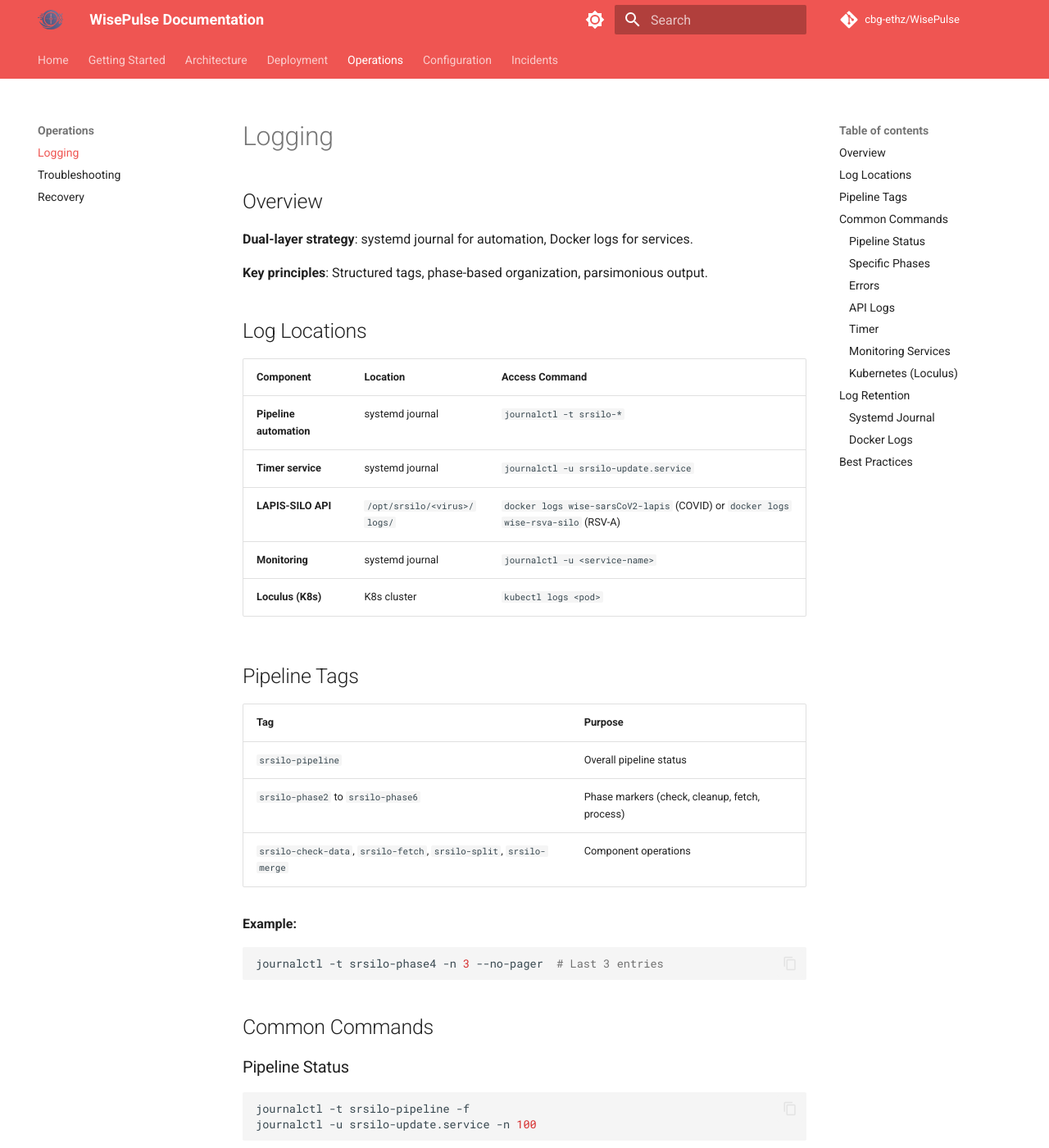
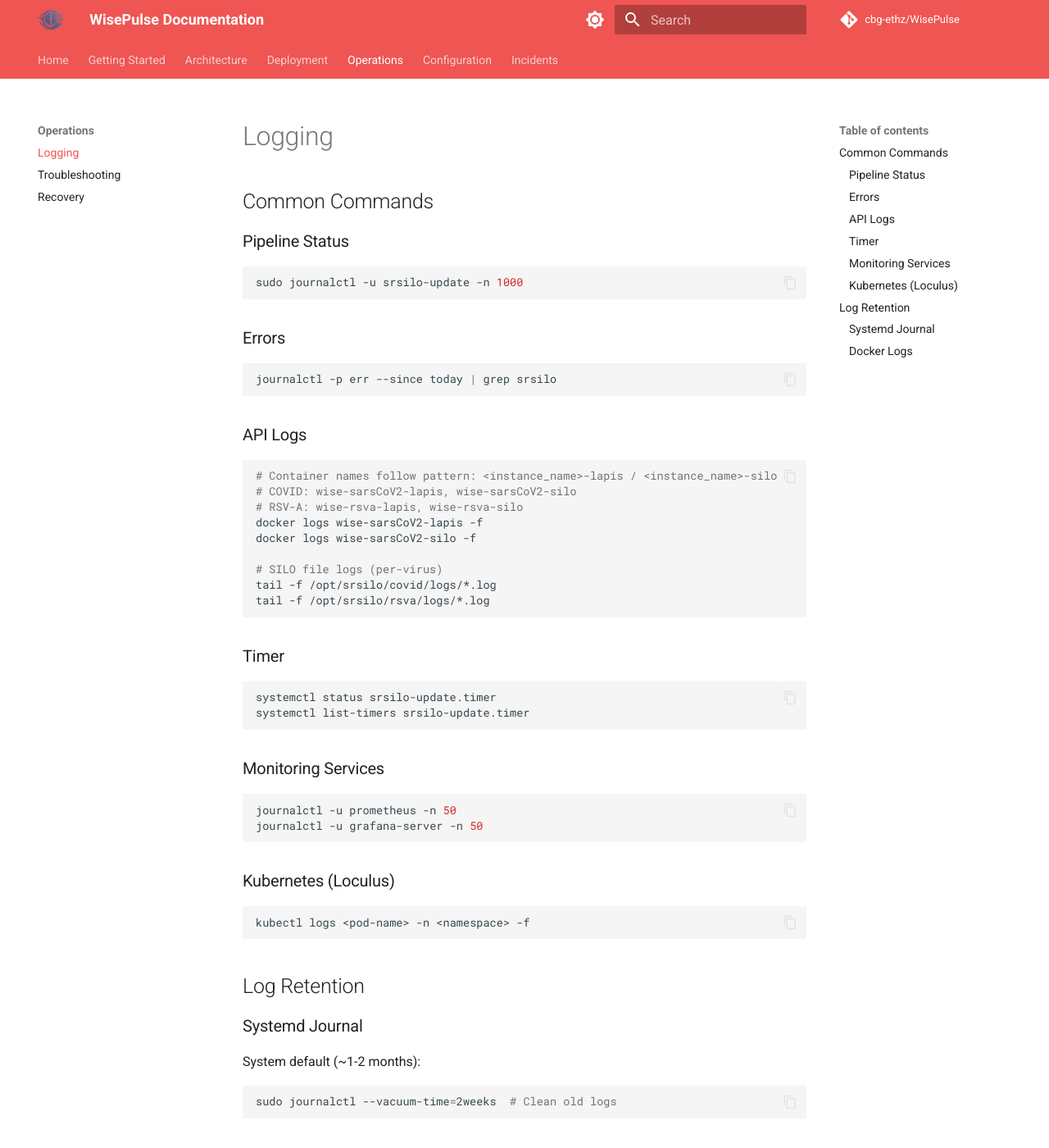
Before and after one commit to cbg-ethz/WisePulse, an MkDocs documentation site: the page built from docs/operations/logging.md, in a window 1280 px wide and 1400 px high. Shown: the whole window at 82% size. Built offline with MkDocs 1.6.1 and Material for MkDocs 9.7.7, drawn with Linux system fonts in a browser that asks for light colours; comment, search, counter and statistics services are not loaded; some of the changed text lies outside the part shown.

Commit message:
remove outdated logging docs

````diff
--- a/docs/operations/logging.md
+++ b/docs/operations/logging.md
@@ -1,49 +1,11 @@
 # Logging
-
-## Overview
-
-**Dual-layer strategy**: systemd journal for automation, Docker logs for services.
-
-**Key principles**: Structured tags, phase-based organization, parsimonious output.
-
-## Log Locations
-
-| Component | Location | Access Command |
-|-----------|----------|----------------|
-| **Pipeline automation** | systemd journal | `journalctl -t srsilo-*` |
-| **Timer service** | systemd journal | `journalctl -u srsilo-update.service` |
-| **LAPIS-SILO API** | `/opt/srsilo/<virus>/logs/` | `docker logs wise-sarsCoV2-lapis` (COVID) or `docker logs wise-rsva-silo` (RSV-A) |
-| **Monitoring** | systemd journal | `journalctl -u <service-name>` |
-| **Loculus (K8s)** | K8s cluster | `kubectl logs <pod>` |
-
-## Pipeline Tags
-
-| Tag | Purpose |
-|-----|---------|
-| `srsilo-pipeline` | Overall pipeline status |
-| `srsilo-phase2` to `srsilo-phase6` | Phase markers (check, cleanup, fetch, process) |
-| `srsilo-check-data`, `srsilo-fetch`, `srsilo-split`, `srsilo-merge` | Component operations |
-
-**Example:**
-
-```bash
-journalctl -t srsilo-phase4 -n 3 --no-pager  # Last 3 entries
-```
 
 ## Common Commands
 
 ### Pipeline Status
 
 ```bash
-journalctl -t srsilo-pipeline -f
-journalctl -u srsilo-update.service -n 100
-```
-
-### Specific Phases
-
-```bash
-journalctl -t srsilo-phase4 -n 50
-journalctl -t srsilo-fetch --since "1 hour ago"
+sudo journalctl -u srsilo-update -n 1000
 ```
 
 ### Errors
@@ -106,10 +68,3 @@
 for log in *.log; do mv "$log" "$log.$(date +%Y%m%d)" && gzip "$log.$(date +%Y%m%d)"; done
 find . -name "*.gz" -mtime +30 -delete
 ```
-
-## Best Practices
-
-1. **Consistent tagging**: Use `srsilo-phase<N>` for phases, `srsilo-<component>` for operations
-2. **Severity levels**: `info` for normal ops, `err` for failures
-3. **Structured output**: Include metrics in messages (e.g., "COMPLETE (files: 10, size: 5MB)")
-4. **Separation**: Systemd for orchestration, Docker for service runtime
````
